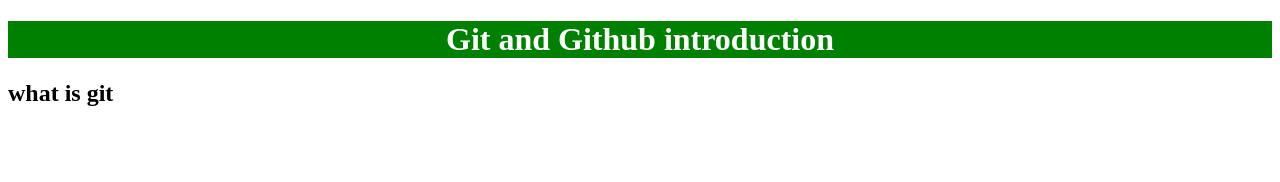
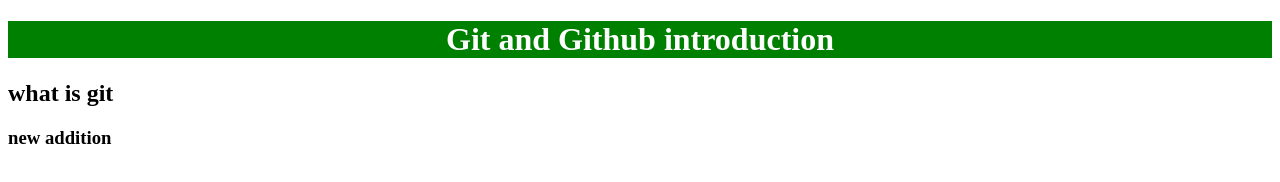
Before and after one commit to mtofik/gitsample, a plain HTML site: page index.html in a window 1280 px wide. Drawn offline with Linux system fonts and the light colour scheme.

Commit message:
new update from local

```diff
--- a/index.html
+++ b/index.html
@@ -9,5 +9,6 @@
 <body>
     <h1>Git and Github introduction</h1>
     <h2>what is git</h2>
+    <h3>new addition</h3>
 </body>
 </html>
```
Also changed, not shown: 1 other file.
